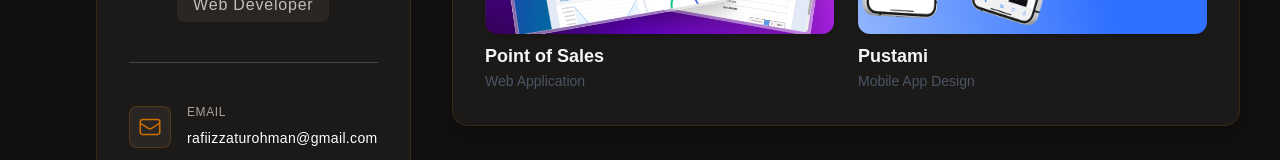
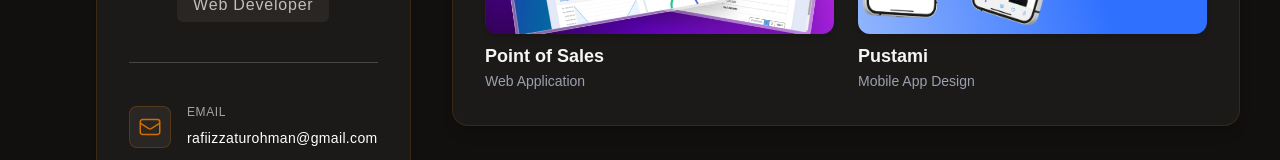
Before and after one commit to rafiizzaturohman/gluon, a Next.js app: page / in a window 1280 px wide. Both pictures are taken after a click on the button "Portfolio". Shown: the part 365-525 px from the top of the page. Built offline with nearby package versions, Linux system fonts and the light colour scheme.

Commit message:
Portofolio Updated

```diff
--- a/src/components/portfolio.tsx
+++ b/src/components/portfolio.tsx
@@ -51,7 +51,7 @@ const MyPortfolio = () => {
             {/* Text */}
             <div>
               <h6 className="text-sm md:text-lg font-semibold">{item.title}</h6>
-              <p className="text-xs md:text-sm text-gray-600 dark:text-gray-400">
+              <p className="text-xs md:text-sm text-gray-400">
                 {item.subtitle}
               </p>
             </div>
```
